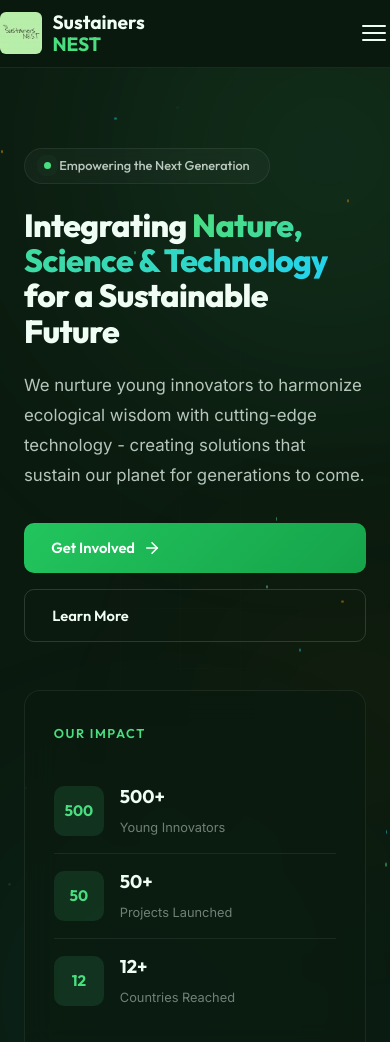
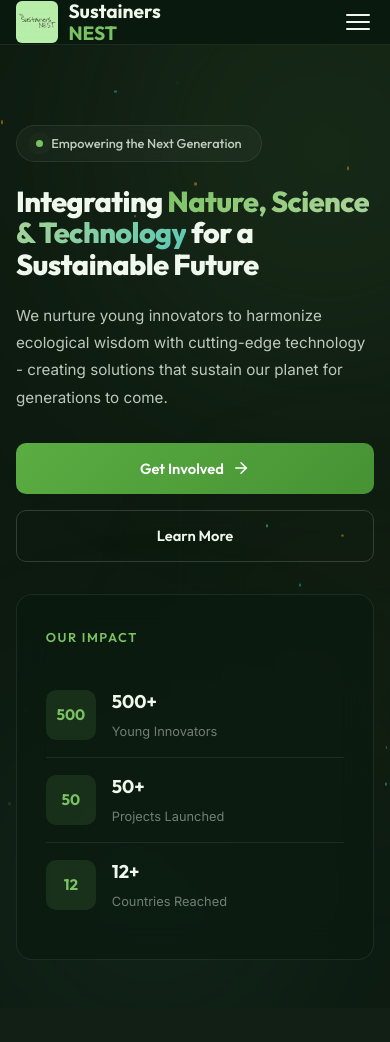
Before and after one commit to KawserMahamudJunyed/sustainers-nest, a website: page index.html in a window 390 px wide. Shown: the top 1042 px of the page. Drawn offline with Linux system fonts and the light colour scheme.

Commit message:
third commit

```diff
--- a/styles.css
+++ b/styles.css
@@ -5,40 +5,40 @@
 
 /* ── Custom Properties ── */
 :root {
-    /* Core palette */
-    --green-50: #f0fdf4;
-    --green-100: #dcfce7;
-    --green-200: #bbf7d0;
-    --green-300: #86efac;
-    --green-400: #4ade80;
-    --green-500: #22c55e;
-    --green-600: #16a34a;
-    --green-700: #15803d;
-    --green-800: #166534;
-    --green-900: #14532d;
-
-    --cyan-400: #22d3ee;
-    --cyan-500: #06b6d4;
-    --amber-400: #fbbf24;
-    --amber-500: #f59e0b;
+    /* Core palette - matched to logo sage green */
+    --green-50: #f3f9f0;
+    --green-100: #e2f0db;
+    --green-200: #c8e3bb;
+    --green-300: #a8d394;
+    --green-400: #7bc264;
+    --green-500: #5aad42;
+    --green-600: #469234;
+    --green-700: #3a7a2c;
+    --green-800: #2e6123;
+    --green-900: #1f4418;
+
+    --cyan-400: #5cc8b5;
+    --cyan-500: #3db39e;
+    --amber-400: #e8c660;
+    --amber-500: #d4a843;
 
     /* Surface colors */
-    --bg-dark: #0b1a0f;
-    --bg-dark-2: #0f1f14;
-    --bg-dark-3: #132619;
-    --bg-card: rgba(255, 255, 255, 0.03);
-    --bg-card-hover: rgba(255, 255, 255, 0.06);
-
-    --text-white: #f0fdf4;
-    --text-light: rgba(240, 253, 244, 0.75);
-    --text-muted: rgba(240, 253, 244, 0.45);
-    --border-subtle: rgba(255, 255, 255, 0.07);
-    --border-hover: rgba(255, 255, 255, 0.14);
-
-    /* Accent */
-    --accent: #4ade80;
-    --accent-dim: rgba(74, 222, 128, 0.12);
-    --accent-glow: rgba(74, 222, 128, 0.25);
+    --bg-dark: #0d1a10;
+    --bg-dark-2: #111f14;
+    --bg-dark-3: #152819;
+    --bg-card: rgba(255, 255, 255, 0.035);
+    --bg-card-hover: rgba(255, 255, 255, 0.065);
+
+    --text-white: #f0f7ed;
+    --text-light: rgba(240, 247, 237, 0.78);
+    --text-muted: rgba(240, 247, 237, 0.45);
+    --border-subtle: rgba(255, 255, 255, 0.08);
+    --border-hover: rgba(255, 255, 255, 0.16);
+
+    /* Accent - logo-matched sage green */
+    --accent: #7bc264;
+    --accent-dim: rgba(123, 194, 100, 0.12);
+    --accent-glow: rgba(123, 194, 100, 0.25);
 
     /* Typography */
     --font-heading: 'Outfit', sans-serif;
@@ -296,7 +296,7 @@ button { font-family: inherit; cursor: pointer; }
 }
 
 .gradient-text {
-    background: linear-gradient(135deg, var(--green-400), var(--cyan-400));
+    background: linear-gradient(135deg, var(--green-400), var(--green-300), var(--cyan-400));
     -webkit-background-clip: text;
     background-clip: text;
     -webkit-text-fill-color: transparent;
@@ -401,21 +401,21 @@ button { font-family: inherit; cursor: pointer; }
 
 .hero-orb-1 {
     width: 650px; height: 650px;
-    background: radial-gradient(circle, rgba(74, 222, 128, 0.15), transparent 70%);
+    background: radial-gradient(circle, rgba(123, 194, 100, 0.14), transparent 70%);
     top: -20%; left: -10%;
     animation: orbFloat1 20s ease-in-out infinite;
 }
 
 .hero-orb-2 {
     width: 500px; height: 500px;
-    background: radial-gradient(circle, rgba(6, 182, 212, 0.1), transparent 70%);
+    background: radial-gradient(circle, rgba(92, 200, 181, 0.1), transparent 70%);
     bottom: -15%; right: -8%;
     animation: orbFloat2 24s ease-in-out infinite;
 }
 
 .hero-orb-3 {
     width: 300px; height: 300px;
-    background: radial-gradient(circle, rgba(245, 158, 11, 0.08), transparent 70%);
+    background: radial-gradient(circle, rgba(232, 198, 96, 0.08), transparent 70%);
     top: 50%; left: 60%;
     animation: orbFloat3 18s ease-in-out infinite;
 }
@@ -499,8 +499,8 @@ button { font-family: inherit; cursor: pointer; }
 }
 
 @keyframes pulse {
-    0%, 100% { box-shadow: 0 0 0 0 rgba(74, 222, 128, 0.4); }
-    50% { box-shadow: 0 0 0 8px rgba(74, 222, 128, 0); }
+    0%, 100% { box-shadow: 0 0 0 0 rgba(123, 194, 100, 0.4); }
+    50% { box-shadow: 0 0 0 8px rgba(123, 194, 100, 0); }
 }
 
 .hero-title {
@@ -707,15 +707,15 @@ button { font-family: inherit; cursor: pointer; }
 }
 
 .pillar-nature { color: var(--green-400); }
-.pillar-nature .pillar-glow { background: radial-gradient(circle, rgba(74,222,128,0.06), transparent 70%); }
+.pillar-nature .pillar-glow { background: radial-gradient(circle, rgba(123,194,100,0.06), transparent 70%); }
 .pillar-nature .pillar-features li::before { background: var(--green-400); }
 
 .pillar-science { color: var(--cyan-400); }
-.pillar-science .pillar-glow { background: radial-gradient(circle, rgba(34,211,238,0.06), transparent 70%); }
+.pillar-science .pillar-glow { background: radial-gradient(circle, rgba(92,200,181,0.06), transparent 70%); }
 .pillar-science .pillar-features li::before { background: var(--cyan-400); }
 
 .pillar-tech { color: var(--amber-400); }
-.pillar-tech .pillar-glow { background: radial-gradient(circle, rgba(245,158,11,0.06), transparent 70%); }
+.pillar-tech .pillar-glow { background: radial-gradient(circle, rgba(232,198,96,0.06), transparent 70%); }
 .pillar-tech .pillar-features li::before { background: var(--amber-400); }
 
 /* ═══════════════════════════════════════════════════════
@@ -743,8 +743,8 @@ button { font-family: inherit; cursor: pointer; }
 }
 .stat-icon svg { width: 24px; height: 24px; }
 .stat-icon-green { background: var(--accent-dim); color: var(--green-400); }
-.stat-icon-cyan { background: rgba(34,211,238,0.12); color: var(--cyan-400); }
-.stat-icon-amber { background: rgba(245,158,11,0.12); color: var(--amber-400); }
+.stat-icon-cyan { background: rgba(92,200,181,0.12); color: var(--cyan-400); }
+.stat-icon-amber { background: rgba(232,198,96,0.12); color: var(--amber-400); }
 .stat-icon-white { background: rgba(255,255,255,0.06); color: var(--text-white); }
 
 .stat-number {
@@ -790,8 +790,8 @@ button { font-family: inherit; cursor: pointer; }
 }
 
 .tag-nature { background: var(--accent-dim); color: var(--green-400); }
-.tag-science { background: rgba(34,211,238,0.12); color: var(--cyan-400); }
-.tag-tech { background: rgba(245,158,11,0.12); color: var(--amber-400); }
+.tag-science { background: rgba(92,200,181,0.12); color: var(--cyan-400); }
+.tag-tech { background: rgba(232,198,96,0.12); color: var(--amber-400); }
 .tag-community { background: rgba(139,92,246,0.12); color: #a78bfa; }
 
 .program-card h3 {
@@ -1487,33 +1487,52 @@ button { font-family: inherit; cursor: pointer; }
         position: fixed;
         top: 0; right: -100%;
         width: 280px; height: 100vh;
-        background: rgba(11, 26, 15, 0.97);
+        background: rgba(13, 26, 16, 0.97);
         backdrop-filter: blur(24px);
+        -webkit-backdrop-filter: blur(24px);
         flex-direction: column;
         justify-content: center;
         gap: 0.5rem;
         padding: 2rem;
         transition: right 0.4s var(--ease);
         border-left: 1px solid var(--border-subtle);
+        z-index: 1002;
     }
     .nav-links.open { right: 0; }
     .nav-links a { font-size: 1.05rem; width: 100%; }
     .nav-cta { margin-left: 0 !important; margin-top: 0.5rem; text-align: center; }
 
     .hero { padding: 5rem 0 3rem; min-height: auto; }
-    .hero-title { font-size: clamp(2rem, 8vw, 2.8rem); }
+    .hero-content { grid-template-columns: 1fr; gap: 2rem; }
+    .hero-title { font-size: clamp(1.8rem, 7vw, 2.6rem); }
+    .hero-subtitle { font-size: 0.95rem; }
+    .impact-card-float { max-width: 100%; }
+
     .mv-grid { grid-template-columns: 1fr; }
     .pillars-grid, .programs-grid, .events-grid { grid-template-columns: 1fr; max-width: 500px; margin-left: auto; margin-right: auto; }
+    .stats-row { grid-template-columns: repeat(2, 1fr); }
     .form-grid { grid-template-columns: 1fr; }
     .footer-grid { grid-template-columns: 1fr; gap: 2rem; }
     .footer-bottom { flex-direction: column; text-align: center; }
     .page-hero { padding: 3.5rem 0 2.5rem; }
+    .page-hero h1 { font-size: clamp(1.6rem, 6vw, 2.4rem); }
+    .section-title { font-size: clamp(1.5rem, 5vw, 2.2rem); }
+
+    .cta-inner h2 { font-size: clamp(1.4rem, 5vw, 2rem); }
+    .cta-buttons { flex-direction: column; align-items: center; gap: 0.8rem; }
+
+    .contact-info-grid { grid-template-columns: 1fr; }
+    .announcement-item { flex-direction: column; gap: 0.5rem; }
 }
 
 @media (max-width: 480px) {
+    .container { padding: 0 1rem; }
     .stats-row, .pathway-grid, .journey-steps { grid-template-columns: 1fr; max-width: 320px; margin-left: auto; margin-right: auto; }
     .hero-buttons { flex-direction: column; }
+    .hero-buttons .btn { width: 100%; justify-content: center; }
     .team-grid { grid-template-columns: 1fr; max-width: 280px; margin-left: auto; margin-right: auto; }
-    .cta-buttons { flex-direction: column; align-items: center; }
     .newsletter-form { flex-direction: column; }
-}
+    .section-header { margin-bottom: 2.5rem; }
+    .card { padding: 1.5rem; }
+    .pillar-card { padding: 1.8rem 1.5rem; }
+}
```
Also changed, not shown: about.html (+6 -6 lines).
